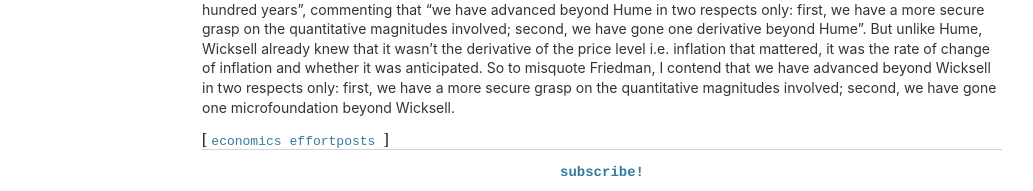
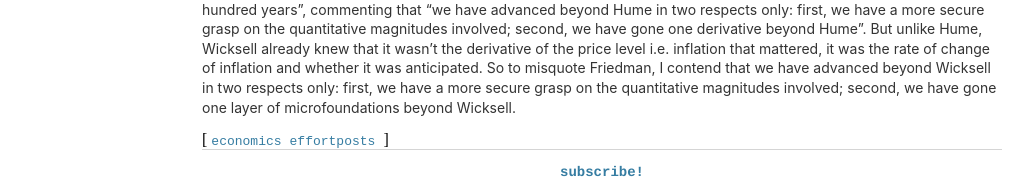
Before and after one commit to tmychow/tmychow.github.io, a Jekyll site: the page built from _posts/2021-05-27-output-interest-and-prices.md, in a window 1280 px wide and 900 px high, scrolled down 19026 px. Shown: the part 706-897 px from the top of the window, without its empty margins (28-1061 px from the left). Built offline with Jekyll 4.4.1, drawn with Linux system fonts in a browser that asks for light colours; formulas are drawn with MathJax 3; some of the changed text lies outside the part shown.

Commit message:
Update 2021-05-27-output-interest-and-prices.md

```diff
--- a/_posts/2021-05-27-output-interest-and-prices.md
+++ b/_posts/2021-05-27-output-interest-and-prices.md
@@ -328,4 +328,4 @@ Let's remind ourselves of the pinnacle macroeconomics had reached before Keynes.
 
 Notice that substantively, the ideas are quite similar. Indeed, Woodford described his approach as neo-Wicksellian in his 2003 textbook, and "an attempt to resurrect a view that was influential among monetary economists prior to the Keynesian revolution". So the main differences are methodological: by doing the rigorous legwork, we have a much more serious modelling approach which we can quantitatively check - and hopefully this means we won't forget insights as we did between the Old Classicals and now.
 
-Friedman once said at a 1975 AEA presentation that it is hard "to specify what we ... have learned in the past two hundred years", commenting that "we have advanced beyond Hume in two respects only: first, we have a more secure grasp on the quantitative magnitudes involved; second, we have gone one derivative beyond Hume". But unlike Hume, Wicksell already knew that it wasn't the derivative of the price level i.e. inflation that mattered, it was the rate of change of inflation and whether it was anticipated. So to misquote Friedman, I contend that we have advanced beyond Wicksell in two respects only: first, we have a more secure grasp on the quantitative magnitudes involved; second, we have gone one microfoundation beyond Wicksell.
+Friedman once said at a 1975 AEA presentation that it is hard "to specify what we ... have learned in the past two hundred years", commenting that "we have advanced beyond Hume in two respects only: first, we have a more secure grasp on the quantitative magnitudes involved; second, we have gone one derivative beyond Hume". But unlike Hume, Wicksell already knew that it wasn't the derivative of the price level i.e. inflation that mattered, it was the rate of change of inflation and whether it was anticipated. So to misquote Friedman, I contend that we have advanced beyond Wicksell in two respects only: first, we have a more secure grasp on the quantitative magnitudes involved; second, we have gone one layer of microfoundations beyond Wicksell.
```
